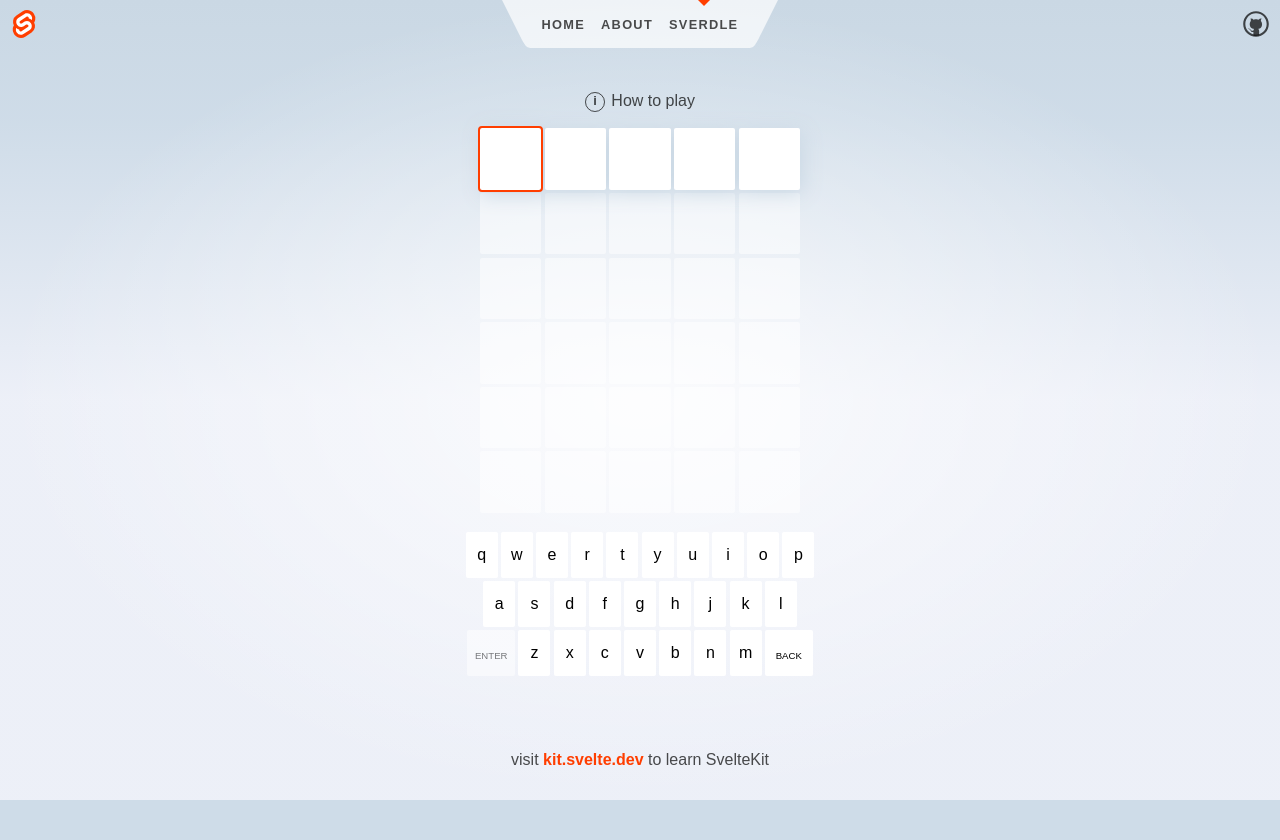
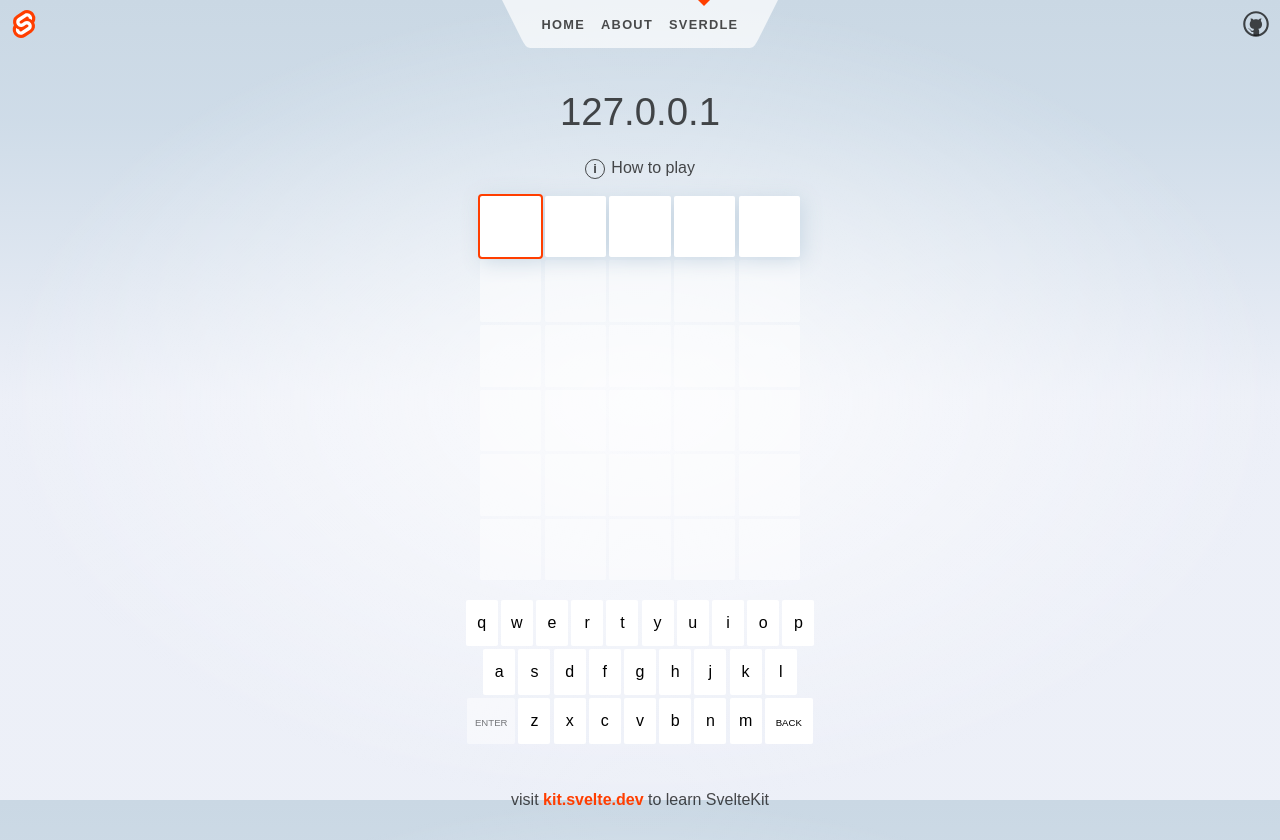
Before and after one commit to geoffrich/svelte-adapter-azure-swa, a SvelteKit app in the folder demo/: page /sverdle in a window 1280 px wide. Before the commit the page ends 800 px from the top, so only its background shows below. Built offline with nearby package versions, Linux system fonts and the light colour scheme; no server answers.

Commit message:
Show IP Address in demo for testing

```diff
--- a/demo/src/routes/sverdle/+page.server.js
+++ b/demo/src/routes/sverdle/+page.server.js
@@ -2,7 +2,8 @@ import { invalid } from '@sveltejs/kit';
 import { words, allowed } from './words.server';
 
 /** @type {import('./$types').PageServerLoad} */
-export const load = ({ cookies }) => {
+export const load = (event) => {
+	const { cookies } = event;
 	const game = new Game(cookies.get('sverdle'));
 
 	return {
@@ -20,7 +21,8 @@ export const load = ({ cookies }) => {
 		/**
 		 * The correct answer, revealed if the game is over
 		 */
-		answer: game.answers.length >= 6 ? game.answer : null
+		answer: game.answers.length >= 6 ? game.answer : null,
+		ipAddress: event.getClientAddress()
 	};
 };
 
--- a/demo/src/routes/sverdle/+page.svelte
+++ b/demo/src/routes/sverdle/+page.svelte
@@ -75,6 +75,7 @@
 
 <svelte:window on:keydown={keydown} />
 
+<h1>{data.ipAddress}</h1>
 <form method="POST" action="?/enter" use:enhance>
 	<a class="how-to-play" href="/sverdle/how-to-play">How to play</a>
 
```
